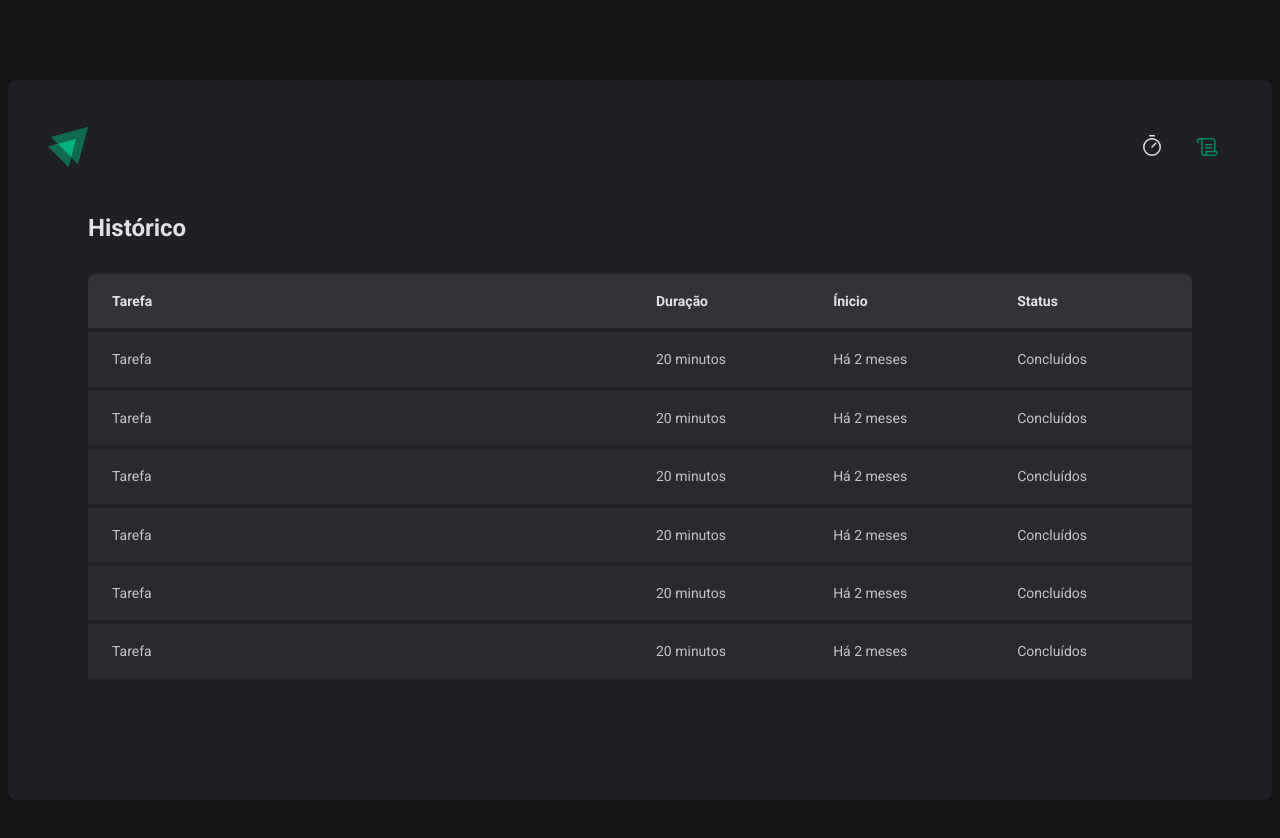
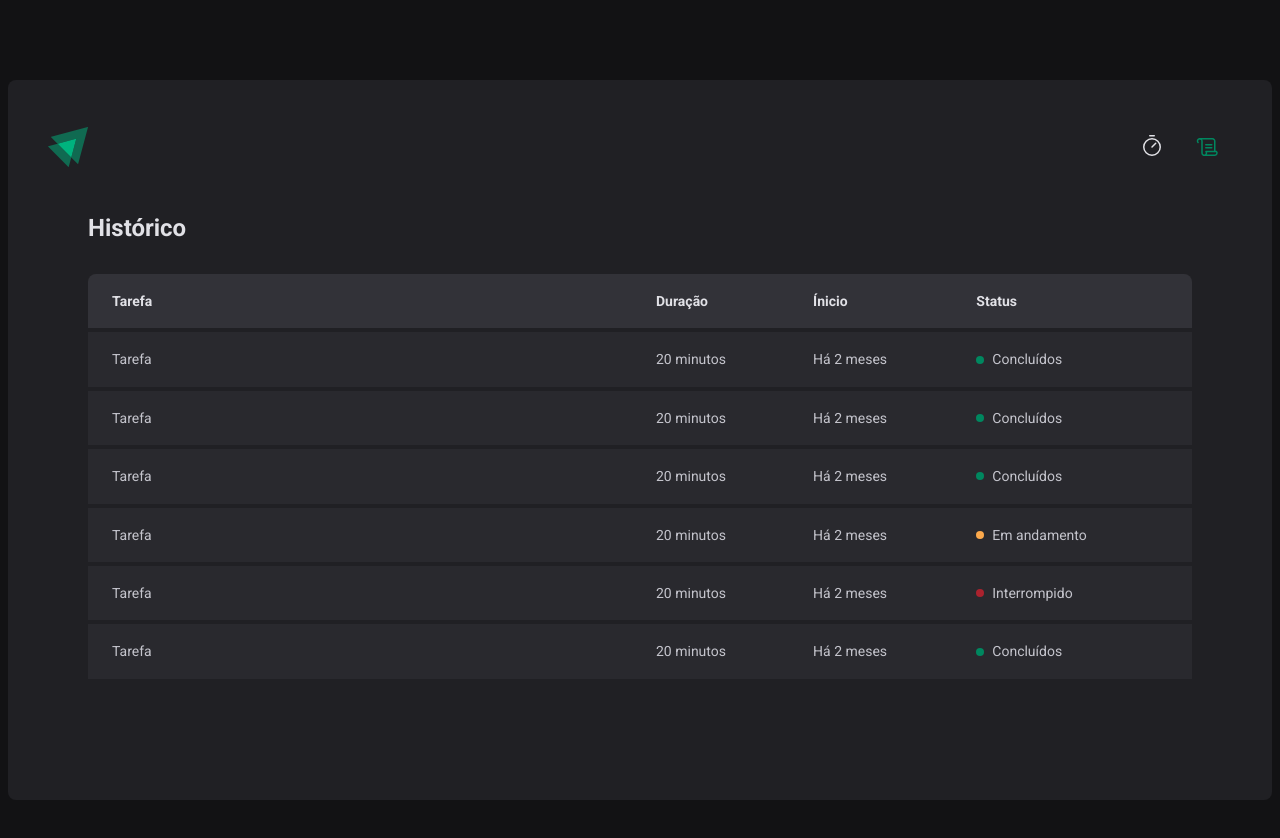
Before and after one commit to Renatonapoli/pomodoro-timer, a React (Vite) app: page /history in a window 1280 px wide. Shown: the top 838 px of the page. Built offline with nearby package versions, Linux system fonts and the light colour scheme.

Commit message:
Feat: estilizacao e layout dos status

```diff
--- a/src/pages/History/index.tsx
+++ b/src/pages/History/index.tsx
@@ -1,4 +1,4 @@
-import { HistoryContainer, HistoryList } from './style'
+import { HistoryContainer, HistoryList, Status } from './styles'
 
 export function History() {
   return (
@@ -19,37 +19,49 @@
               <td>Tarefa</td>
               <td>20 minutos</td>
               <td>Há 2 meses</td>
-              <td>Concluídos</td>
+              <td>
+                <Status statusColor="green">Concluídos</Status>
+              </td>
             </tr>
             <tr>
               <td>Tarefa</td>
               <td>20 minutos</td>
               <td>Há 2 meses</td>
-              <td>Concluídos</td>
+              <td>
+                <Status statusColor="green">Concluídos</Status>
+              </td>
             </tr>
             <tr>
               <td>Tarefa</td>
               <td>20 minutos</td>
               <td>Há 2 meses</td>
-              <td>Concluídos</td>
+              <td>
+                <Status statusColor="green">Concluídos</Status>
+              </td>
             </tr>
             <tr>
               <td>Tarefa</td>
               <td>20 minutos</td>
               <td>Há 2 meses</td>
-              <td>Concluídos</td>
+              <td>
+                <Status statusColor="yellow">Em andamento</Status>
+              </td>
             </tr>
             <tr>
               <td>Tarefa</td>
               <td>20 minutos</td>
               <td>Há 2 meses</td>
-              <td>Concluídos</td>
+              <td>
+                <Status statusColor="red">Interrompido</Status>
+              </td>
             </tr>
             <tr>
               <td>Tarefa</td>
               <td>20 minutos</td>
               <td>Há 2 meses</td>
-              <td>Concluídos</td>
+              <td>
+                <Status statusColor="green">Concluídos</Status>
+              </td>
             </tr>
           </tbody>
         </table>
--- a/src/pages/History/style.ts
+++ b/src/pages/History/styles.ts
@@ -60,3 +60,27 @@
     }
   }
 `
+
+const STATUS_COLORS = {
+  yellow: 'yellow-500',
+  green: 'green-500',
+  red: 'red-500',
+}
+
+interface StatusProps {
+  statusColor: keyof typeof STATUS_COLORS
+}
+
+export const Status = styled.span<StatusProps>`
+  display: flex;
+  align-items: center;
+  gap: 0.5rem;
+
+  &::before {
+    content: '';
+    width: 0.5rem;
+    height: 0.5rem;
+    border-radius: 9999px;
+    background: ${(props) => props.theme[STATUS_COLORS[props.statusColor]]};
+  }
+`
```
